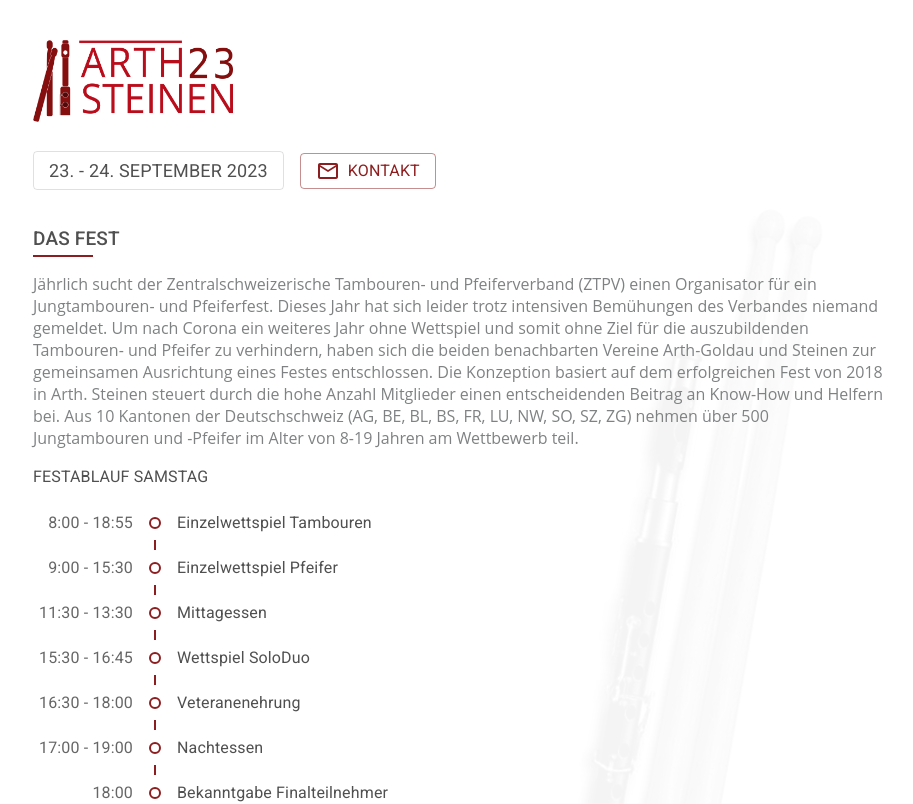
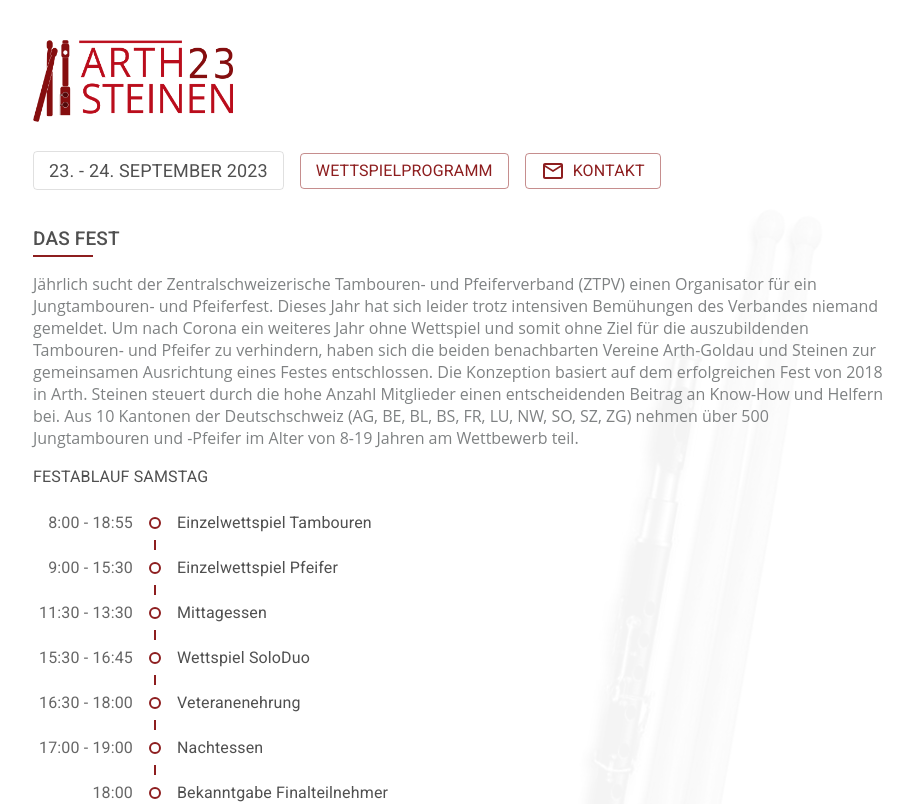
Before and after one commit to randombenj/arth-steinen-23, a React (Create React App) app: page / in a window 1280 px wide. Shown: the top 804 px of the page, without its empty margins (231-1144 px from the left). Built offline with nearby package versions, Linux system fonts and the light colour scheme.

Commit message:
Add link to wettspielprogramm

```diff
--- a/src/App.tsx
+++ b/src/App.tsx
@@ -58,12 +58,20 @@ function App() {
           }}>23. - 24. September 2023</Typography>
         </Button>
 
+        <Button sx={{ marginTop: 1, marginRight: 2 }} variant="outlined" href='https://www.ztpv.ch/wettspielprogramm-zjtpf-steinen-arth-2023/' target='_blank'>
+          <Typography sx={{
+            fontSize: 16
+          }}>Wettspielprogramm</Typography>
+        </Button>
+
         <Button sx={{ marginTop: 1 }} variant="outlined" href='mailto:info@arth-steinen-23.ch'>
           <MailOutlineIcon sx={{ marginRight: 1 }} />
           <Typography sx={{
             fontSize: 16
           }}>Kontakt</Typography>
         </Button>
+
+
 
         {/* <Box sx={{
           marginTop: 2,
```
